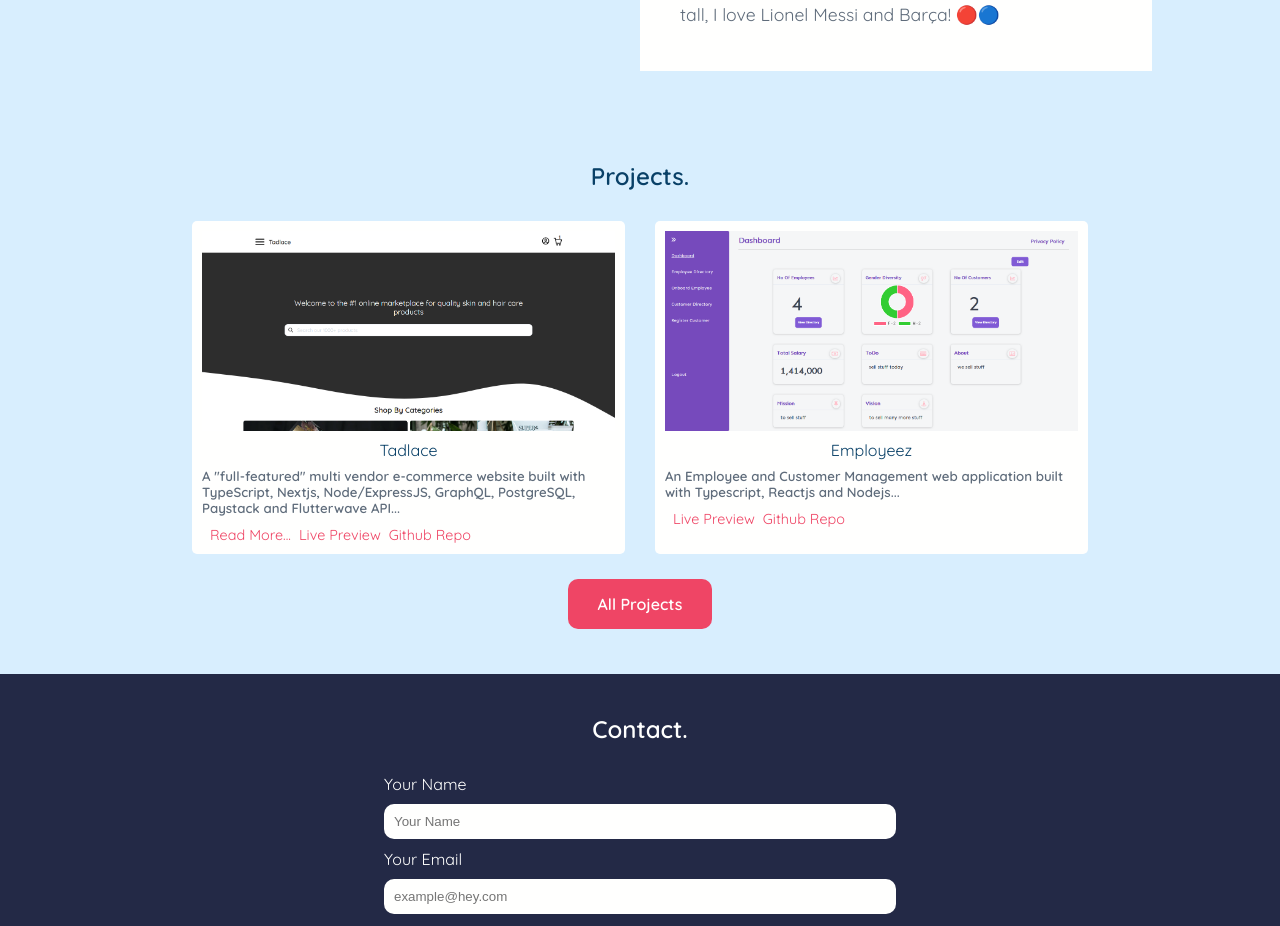
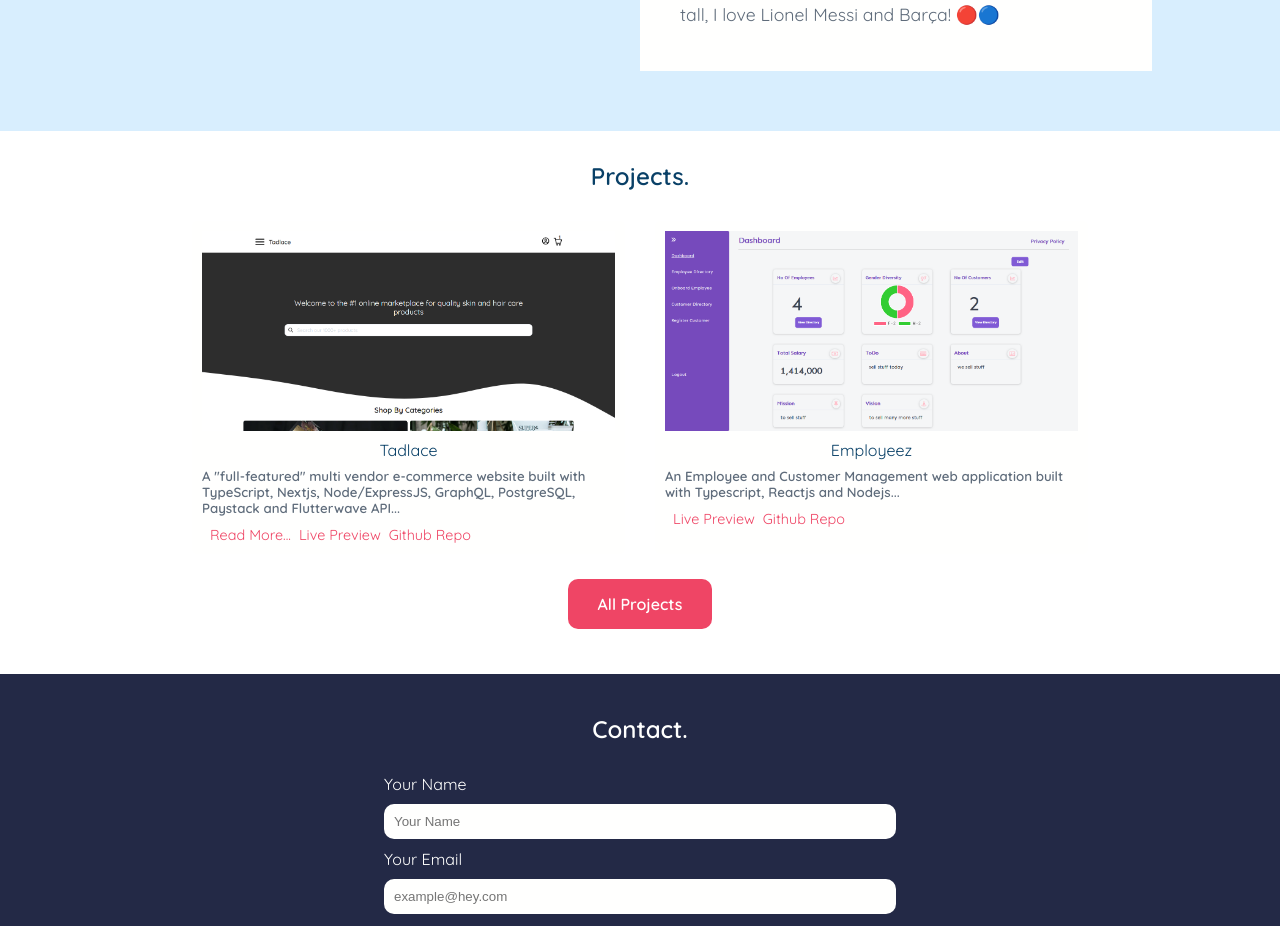
Before and after one commit to Segun98/portfolio, a Vue app: page / in a window 1280 px wide. Shown: the part 1620-2546 px from the top of the page. Built offline with nearby package versions, Linux system fonts and the light colour scheme.

Commit message:
change project background color

```diff
--- a/src/components/Projects.vue
+++ b/src/components/Projects.vue
@@ -92,7 +92,8 @@ export default {
 
 <style>
 .projects {
-  background: #d8eefe;
+  /* background: #d8eefe; */
+  background: white; /* now white after taking out skills components */
   padding: 40px 0;
   transition: 0.5s ease-in-out;
 }
```
